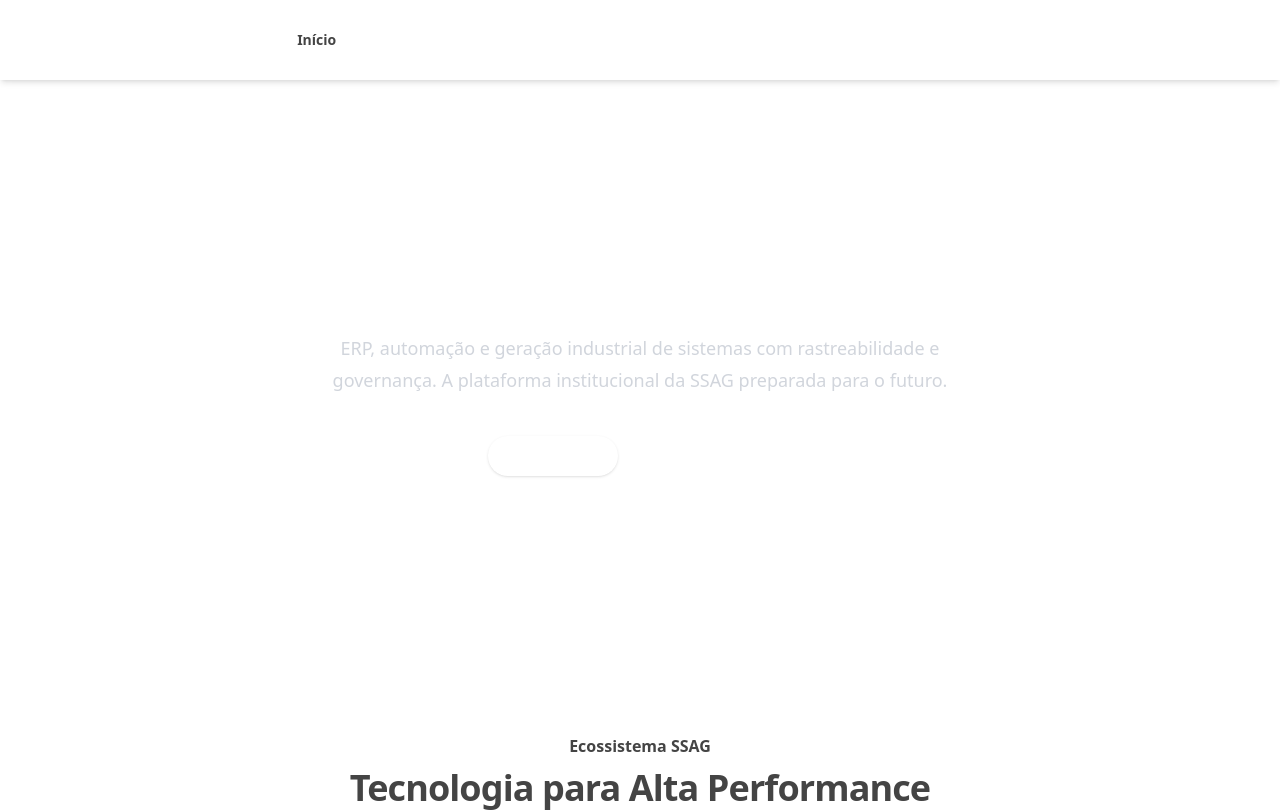
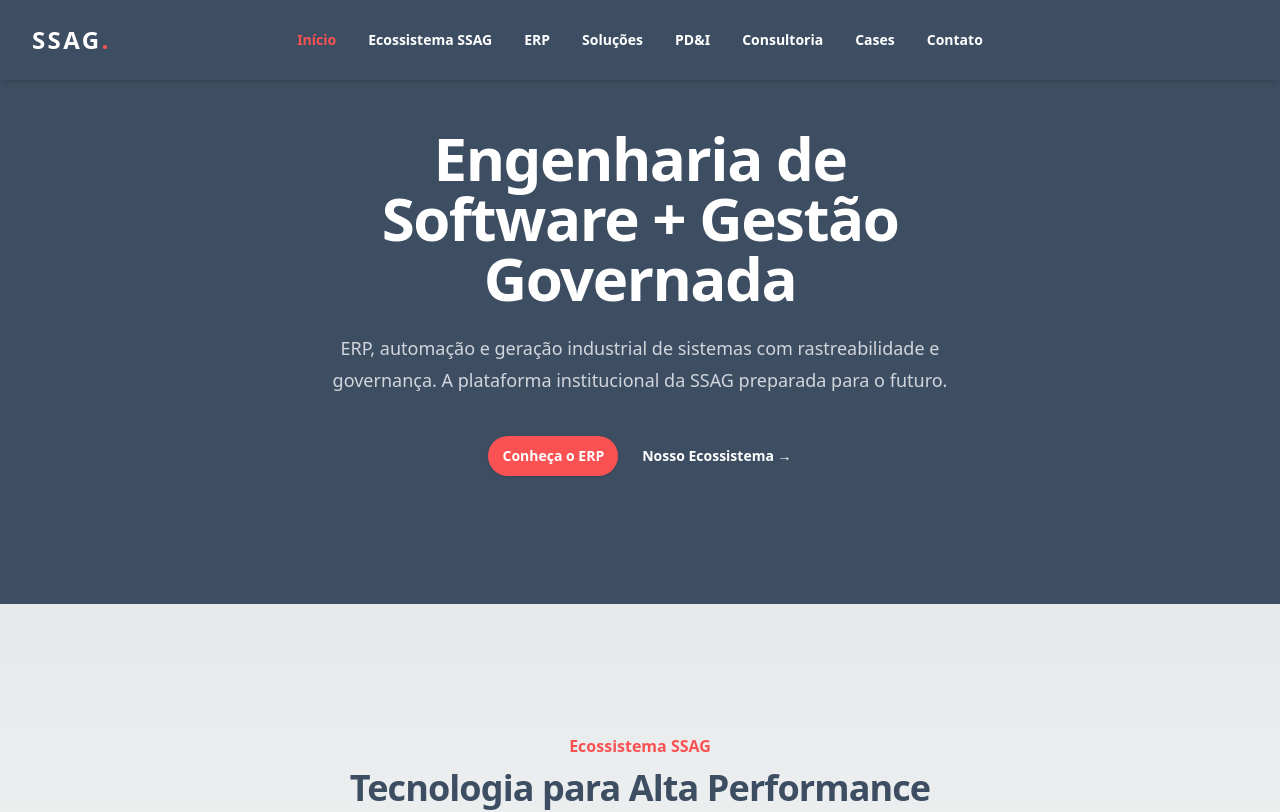
Before and after one commit to Marciommc/SSAGSite, a Next.js app in the folder web/: page / in a window 1280 px wide. Shown: the top 812 px of the page. Built offline with nearby package versions, Linux system fonts and the light colour scheme.

Commit message:
fix(ui): use native css classes for header/footer colors to bypass tailwind issues

```diff
--- a/web/src/app/globals.css
+++ b/web/src/app/globals.css
@@ -1,9 +1,27 @@
 @import "tailwindcss";
 
 :root {
-  --foreground-rgb: 68, 68, 68;
-  --background-start-rgb: 255, 255, 255;
+  --foreground-rgb: 0, 0, 0;
+  --background-start-rgb: 214, 219, 220;
   --background-end-rgb: 255, 255, 255;
+}
+
+@theme {
+  --color-primary: #3e4e62;
+  --color-secondary: #fa5252;
+}
+
+/* Hardcoded Fallback Classes for Critical Elements */
+.bg-ssag-blue {
+  background-color: #3e4e62 !important;
+}
+
+.text-ssag-red {
+  color: #fa5252 !important;
+}
+
+.hover\:text-ssag-red:hover {
+  color: #fa5252 !important;
 }
 
 body {
@@ -12,9 +30,3 @@
       transparent,
       rgb(var(--background-end-rgb))) rgb(var(--background-start-rgb));
 }
-
-@layer utilities {
-  .text-balance {
-    text-wrap: balance;
-  }
-}
--- a/web/src/components/layout/Footer.tsx
+++ b/web/src/components/layout/Footer.tsx
@@ -21,7 +21,7 @@
 
 export default function Footer() {
     return (
-        <footer className="bg-[#3e4e62] text-white" aria-labelledby="footer-heading">
+        <footer className="bg-ssag-blue text-white" aria-labelledby="footer-heading">
             <h2 id="footer-heading" className="sr-only">
                 Rodapé
             </h2>
@@ -29,7 +29,7 @@
                 <div className="xl:grid xl:grid-cols-3 xl:gap-8">
                     <div className="space-y-8">
                         <h1 className="text-2xl font-bold text-white tracking-widest font-heading">
-                            SSAG<span className="text-[#fa5252]">.</span>
+                            SSAG<span className="text-ssag-red">.</span>
                         </h1>
                         <p className="text-sm leading-6 text-gray-300">
                             Engenharia de Software e Gestão Governada por Metamodelo.
--- a/web/src/components/layout/Header.tsx
+++ b/web/src/components/layout/Header.tsx
@@ -20,7 +20,7 @@
     const pathname = usePathname();
 
     return (
-        <header className="fixed w-full z-50 bg-primary/95 backdrop-blur-sm shadow-md transition-all">
+        <header className="fixed w-full z-50 bg-ssag-blue backdrop-blur-sm shadow-md transition-all">
             <nav
                 className="mx-auto flex max-w-7xl items-center justify-between p-6 lg:px-8"
                 aria-label="Global"
@@ -30,7 +30,7 @@
                         <span className="sr-only">SSAG Tecnologia</span>
                         {/* Placeholder for Logo - Replace with Image later */}
                         <h1 className="text-2xl font-bold text-white tracking-widest font-heading">
-                            SSAG<span className="text-secondary">.</span>
+                            SSAG<span className="text-ssag-red">.</span>
                         </h1>
                     </Link>
                 </div>
@@ -63,8 +63,8 @@
                             key={item.name}
                             href={item.href}
                             className={`text-sm font-semibold leading-6 transition-colors ${pathname === item.href
-                                    ? "text-secondary"
-                                    : "text-white hover:text-secondary"
+                                ? "text-secondary"
+                                : "text-white hover:text-secondary"
                                 }`}
                         >
                             {item.name}
```
